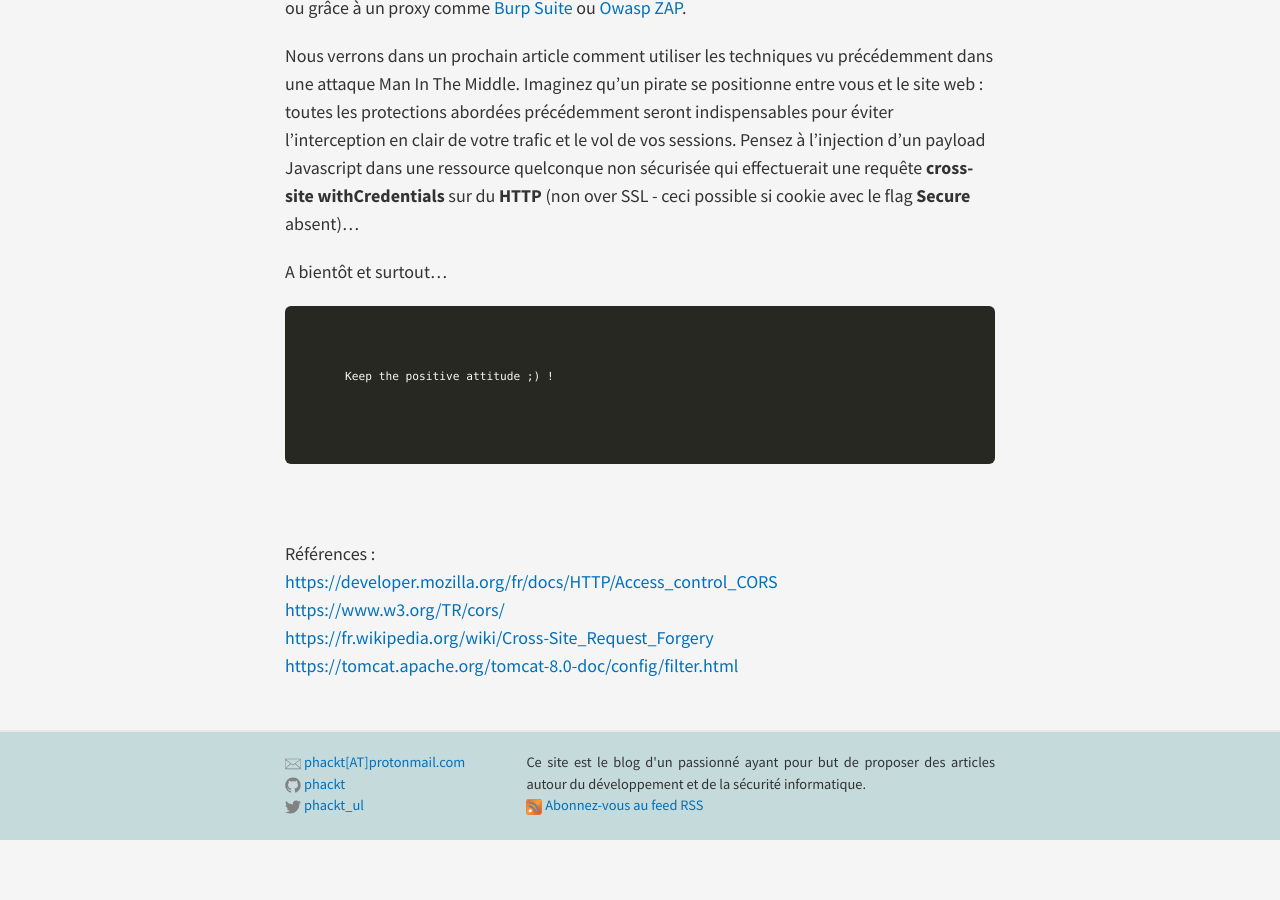
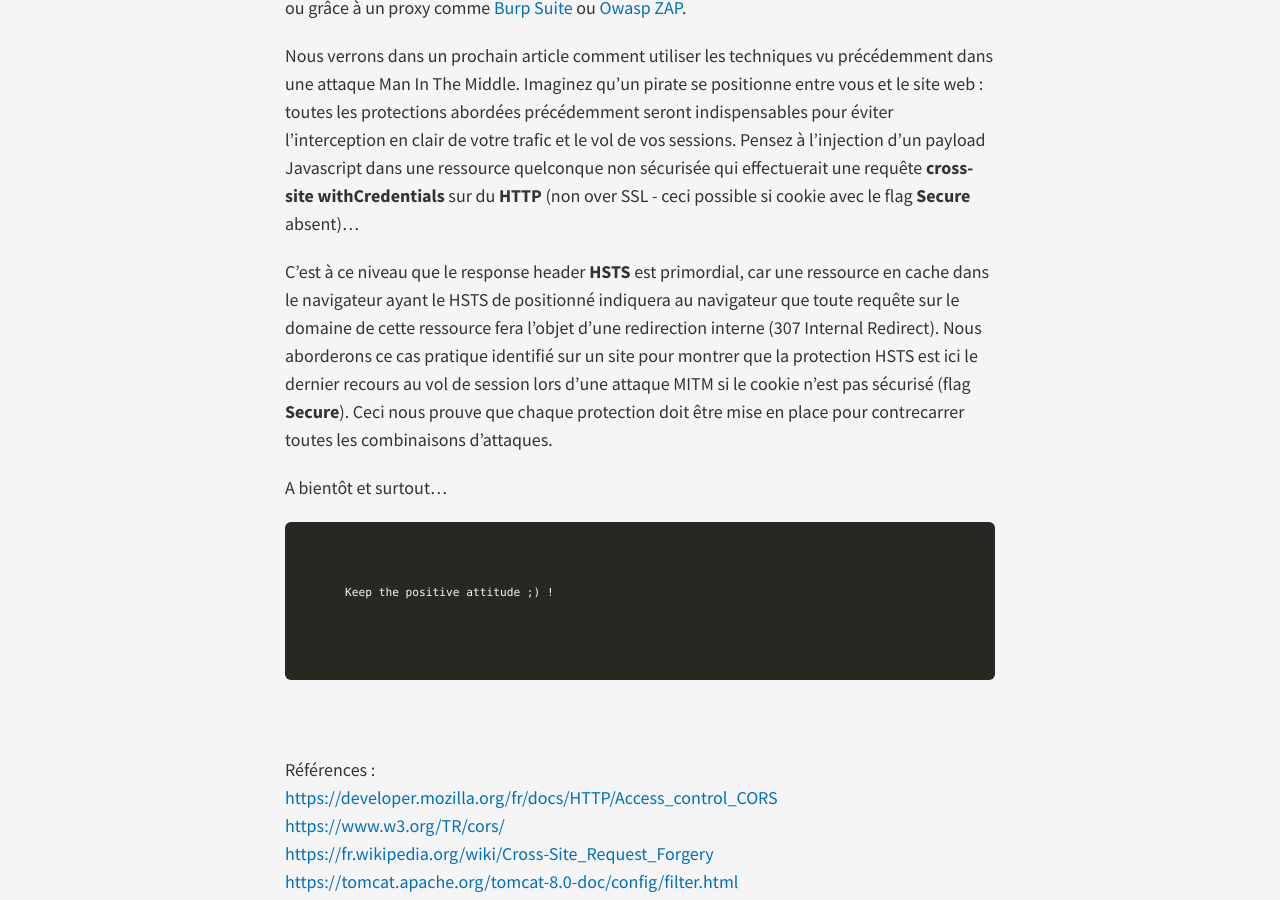
Before and after one commit to phackt/phackt.github.io, a Jekyll site: the page built from _posts/2016-08-20-xss-cors-csrf-partie-3-cors-csrf.markdown, in a window 1280 px wide and 900 px high, scrolled down 6707 px. Built offline with Jekyll 4.4.1, drawn with Linux system fonts in a browser that asks for light colours; nearby versions of some CDN libraries; comment, search, counter and statistics services are not loaded; before the commit the page ends 7547 px from its top, so only the background shows below that.

Commit message:
update post xss part 3

````diff
--- a/_posts/2016-08-20-xss-cors-csrf-partie-3-cors-csrf.markdown
+++ b/_posts/2016-08-20-xss-cors-csrf-partie-3-cors-csrf.markdown
@@ -149,6 +149,8 @@ Nous avons vu que les vecteurs d’attaques sont multiples sur les applications
 
 Nous verrons dans un prochain article comment utiliser les techniques vu précédemment dans une attaque Man In The Middle. Imaginez qu'un pirate se positionne entre vous et le site web : toutes les protections abordées précédemment seront indispensables pour éviter l'interception en clair de votre trafic et le vol de vos sessions. Pensez à l'injection d'un payload Javascript dans une ressource quelconque non sécurisée qui effectuerait une requête **cross-site withCredentials** sur du **HTTP** (non over SSL - ceci possible si cookie avec le flag **Secure** absent)...
 
+C'est à ce niveau que le response header **HSTS** est primordial, car une ressource en cache dans le navigateur ayant le HSTS de positionné indiquera au navigateur que toute requête sur le domaine de cette ressource fera l'objet d'une redirection interne (307 Internal Redirect). Nous aborderons ce cas pratique identifié sur un site pour montrer que la protection HSTS est ici le dernier recours au vol de session lors d'une attaque MITM si le cookie n'est pas sécurisé (flag **Secure**). Ceci nous prouve que chaque protection doit être mise en place pour contrecarrer toutes les combinaisons d'attaques.
+
 A bientôt et surtout...
 
 ```
````
